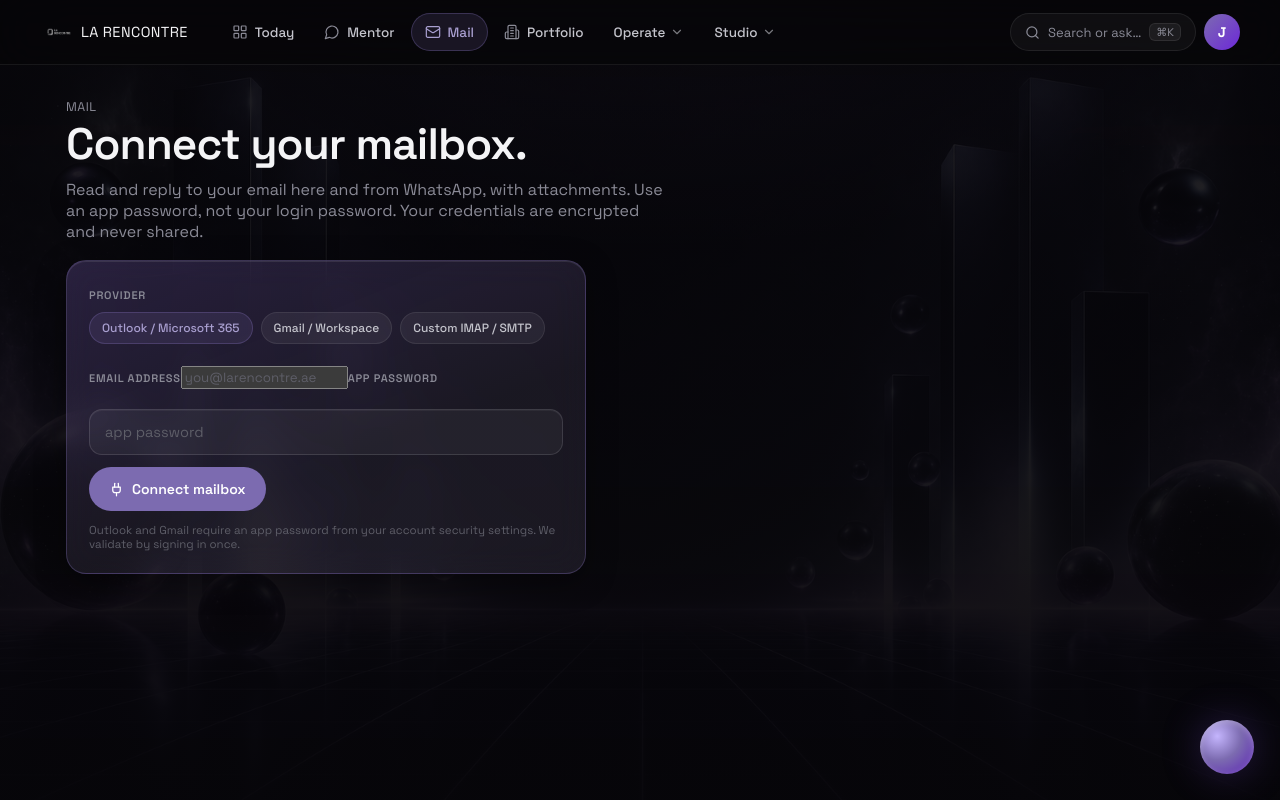
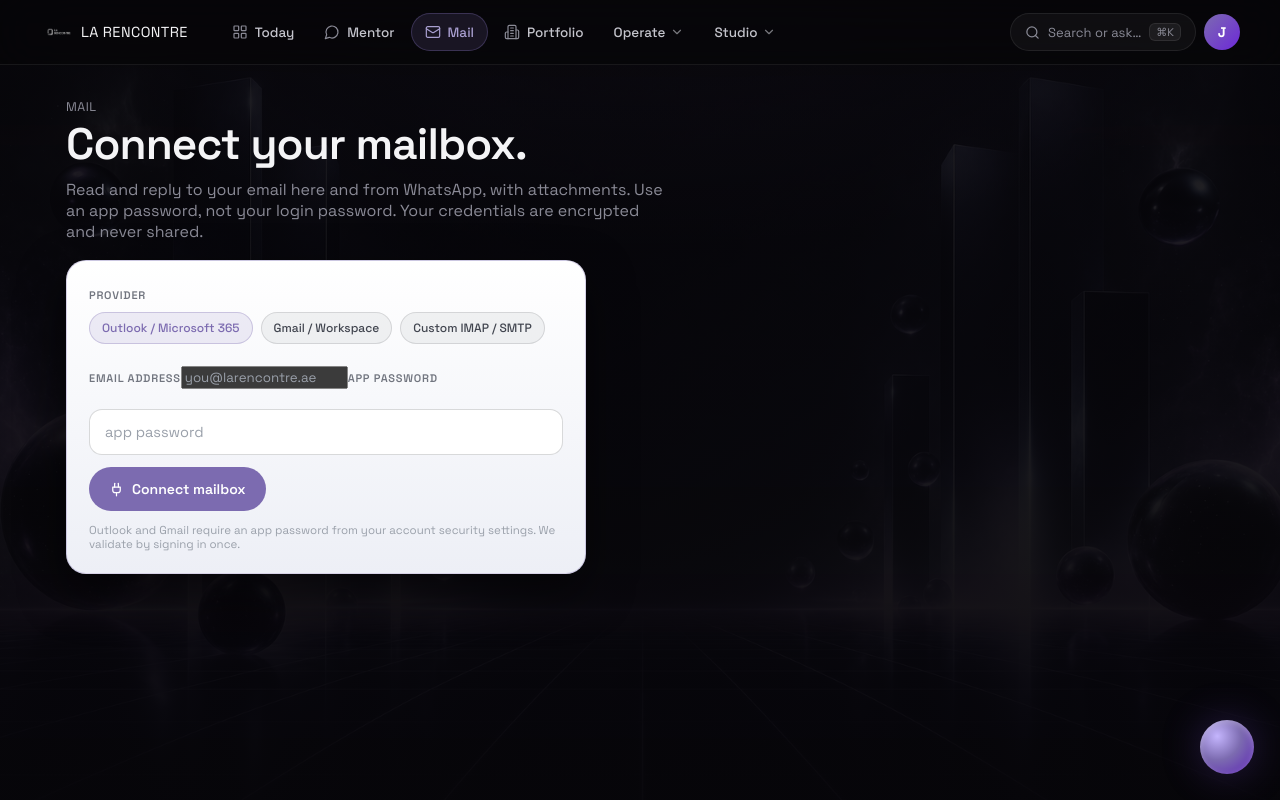
Before and after one commit to sinanagency/jensen-pa, a Next.js app: page /mail in a window 1280 px wide. Built offline with nearby package versions, Linux system fonts and the light colour scheme.

Commit message:
design: light cards (near-white) with auto dark text via card-scoped vars; in-card surfaces tuned

```diff
--- a/app/globals.css
+++ b/app/globals.css
@@ -109,25 +109,33 @@ h1 { font-size: clamp(28px, 4vw, 44px); line-height: 1.05; }
 em.accent, .grad { color: var(--purple-2); font-style: normal; }
 
 /* ---------- glass card ---------- */
+/* LIGHT cards on the dark 3D shell. Re-scope text vars inside a card so children flip to dark automatically. */
 .card {
   position: relative;
-  background: rgba(255, 255, 255, 0.07);
-  border: 1px solid rgba(255, 255, 255, 0.13);
+  --ink: #16171d; --ink-2: #41454f; --muted: #71757f; --faint: #9aa0aa;
+  --line: rgba(18, 20, 28, 0.10); --line-2: rgba(18, 20, 28, 0.18);
+  --purple-2: #5b4b8a; --purple-soft: rgba(124, 107, 176, 0.12);
+  background: #f5f6f9;
+  border: 1px solid rgba(255, 255, 255, 0.55);
   border-radius: var(--radius);
-  backdrop-filter: blur(16px) saturate(130%);
-  -webkit-backdrop-filter: blur(16px) saturate(130%);
-  box-shadow: inset 0 1px 0 rgba(255,255,255,0.09), 0 8px 30px rgba(0,0,0,0.35);
-  transition: border-color 0.25s var(--ease), transform 0.25s var(--ease), background 0.25s var(--ease);
+  color: var(--ink);
+  box-shadow: 0 18px 46px rgba(0, 0, 0, 0.5), inset 0 1px 0 rgba(255, 255, 255, 0.9);
+  transition: transform 0.25s var(--ease), box-shadow 0.25s var(--ease);
 }
-.card:hover { border-color: rgba(255,255,255,0.22); background: rgba(255,255,255,0.085); }
+.card .input, .card input[type="text"], .card input[type="password"], .card input[type="email"],
+.card input[type="number"], .card input[type="date"], .card input[type="time"], .card select, .card textarea {
+  background: #ffffff; border: 1px solid rgba(18, 20, 28, 0.16); color: var(--ink); box-shadow: none;
+}
+.card .input:focus, .card input:focus, .card select:focus, .card textarea:focus { border-color: var(--purple); box-shadow: 0 0 0 3px rgba(124,107,176,0.18); }
+.card .btn.ghost { background: #ffffff; border: 1px solid rgba(18,20,28,0.16); color: var(--ink); }
+.card .pill { background: rgba(18,20,28,0.05); border: 1px solid rgba(18,20,28,0.12); color: var(--ink-2); }
+.card .pill.accent { background: rgba(124,107,176,0.12); border-color: rgba(124,107,176,0.3); color: var(--purple); }
+.card .chip { background: rgba(124,107,176,0.12); border: 1px solid rgba(124,107,176,0.28); color: var(--purple); }
+.card .accent { color: var(--purple); }
+.card:hover { transform: translateY(-2px); box-shadow: 0 24px 58px rgba(0,0,0,0.55), inset 0 1px 0 rgba(255,255,255,0.9); }
 a.card { cursor: pointer; }
 a.card:hover { transform: translateY(-2px); box-shadow: var(--shadow-md); }
-.card.feature {
-  background:
-    linear-gradient(158deg, rgba(139, 92, 246, 0.16) 0%, rgba(139, 92, 246, 0.04) 60%),
-    var(--glass-2);
-  border-color: var(--purple-line);
-}
+.card.feature { background: linear-gradient(180deg, #ffffff, #edeff6); border-color: rgba(124, 107, 176, 0.3); }
 
 /* ---------- buttons ---------- */
 .btn {
```
